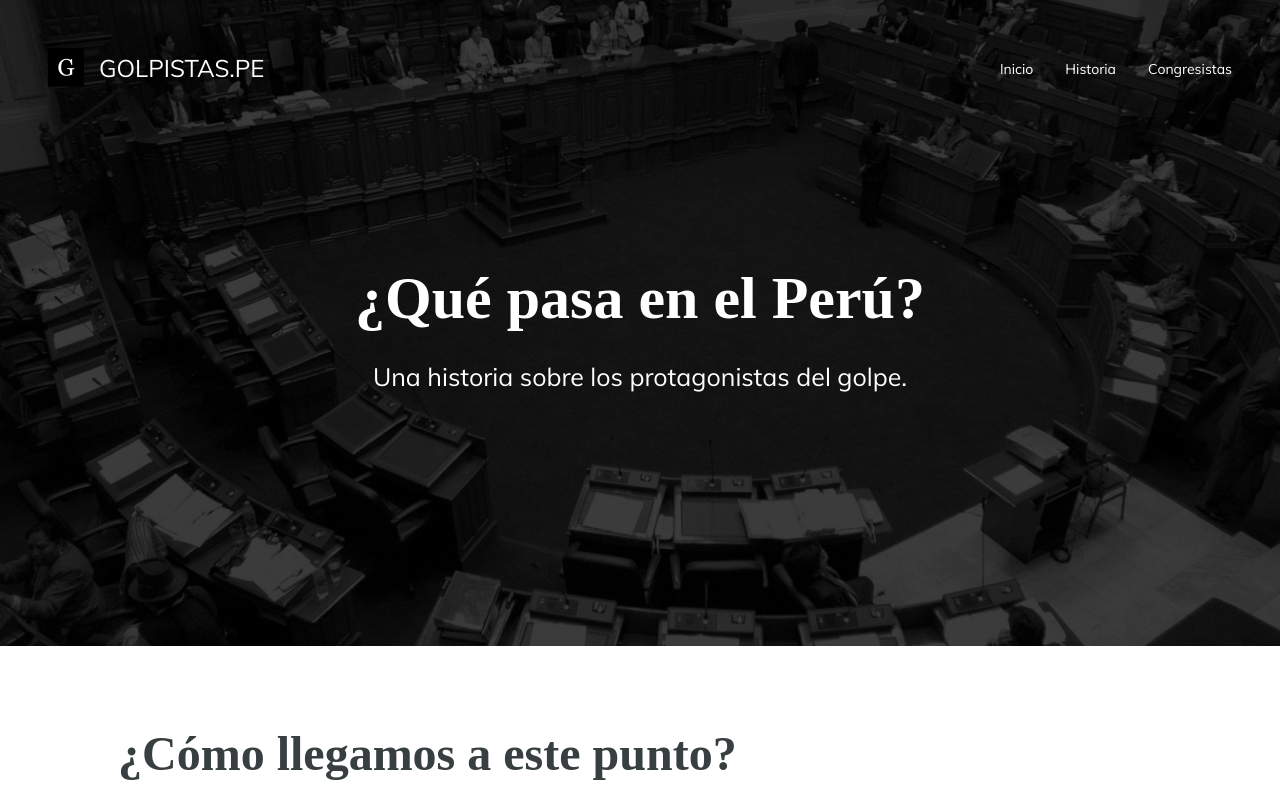
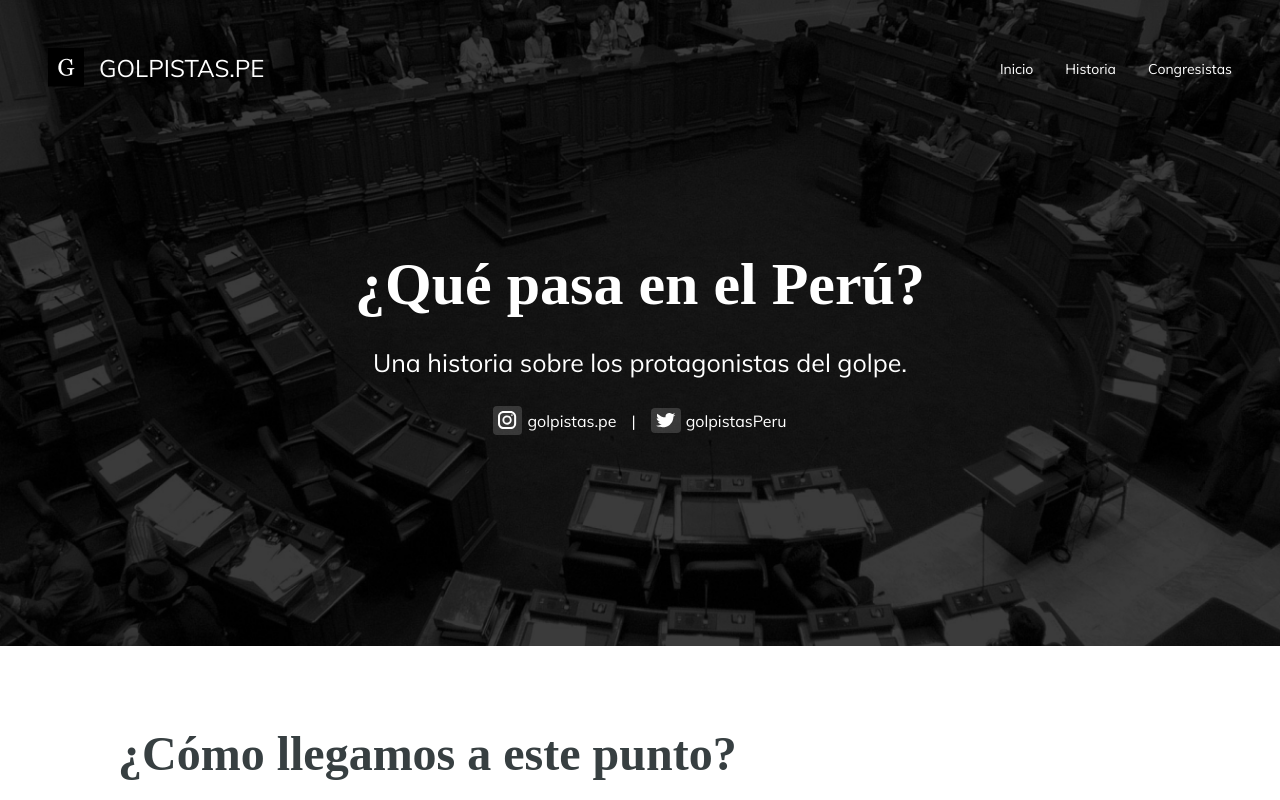
Before and after one commit to openpolitica/golpistas.pe, a Next.js app: page / in a window 1280 px wide. Shown: the top 800 px of the page. Built offline with nearby package versions, Linux system fonts and the light colour scheme; no server answers; a web font is replaced by a local one.

Commit message:
Add social icons

```diff
--- a/components/Header.js
+++ b/components/Header.js
@@ -1,5 +1,7 @@
 import Navbar from "./Navbar";
 import styles from "../styles/Header.module.css";
+import Instagram from "../icons/Instagram";
+import Twitter from "../icons/Twitter";
 
 export default function Header() {
   return (
@@ -10,6 +12,29 @@ export default function Header() {
         <p className={styles.description}>
           Una historia sobre los protagonistas del golpe.
         </p>
+        <div className={styles.socialIcons}>
+          <a
+            target="_blank"
+            rel="noopener"
+            href="https://www.instagram.com/golpistas.pe/"
+          >
+            <div className={styles.iconContainer}>
+              <Instagram />
+            </div>
+            <span>golpistas.pe</span>
+          </a>
+          <span className={styles.separator}>|</span>
+          <a
+            target="_blank"
+            rel="noopener"
+            href="https://twitter.com/golpistasPeru"
+          >
+            <div className={styles.iconContainer}>
+              <Twitter />
+            </div>
+            <span>golpistasPeru</span>
+          </a>
+        </div>
       </div>
     </div>
   );
--- /dev/null
+++ b/icons/Instagram.js
@@ -0,0 +1,14 @@
+export default function Instagram(props) {
+  return (
+    <svg width={19} height={19} viewBox="0 0 19 19" fill="none" {...props}>
+      <path
+        d="M12.55 18.085H5.61c-3.094 0-5.61-2.507-5.61-5.588v-6.91C0 2.504 2.516 0 5.61 0h6.94c3.093 0 5.609 2.505 5.609 5.586v6.91c.002 3.082-2.516 5.589-5.61 5.589zM5.61 2.015a3.581 3.581 0 00-3.586 3.571v6.91c0 1.97 1.608 3.571 3.586 3.571h6.94a3.581 3.581 0 003.585-3.57v-6.91c0-1.97-1.608-3.571-3.586-3.571H5.61z"
+        fill="#fff"
+      />
+      <path
+        d="M9.08 13.664c-2.56 0-4.642-2.073-4.642-4.621 0-2.549 2.082-4.622 4.641-4.622 2.56 0 4.64 2.073 4.64 4.622 0 2.548-2.08 4.62-4.64 4.62zm0-7.429a2.817 2.817 0 00-2.82 2.808 2.817 2.817 0 002.82 2.807c1.553 0 2.818-1.26 2.818-2.807A2.816 2.816 0 009.08 6.235zM14.74 4.151c0 .433-.351.781-.784.781a.782.782 0 01-.784-.78.783.783 0 011.568 0z"
+        fill="#fff"
+      />
+    </svg>
+  );
+}
--- /dev/null
+++ b/icons/Twitter.js
@@ -0,0 +1,10 @@
+export default function Twitter(props) {
+  return (
+    <svg width={20} height={15} viewBox="0 0 20 15" fill="none" {...props}>
+      <path
+        d="M16.09 1.078S15.077-.052 13.303 0c-2.1.064-4.05 1.246-3.825 4.275 0 0-3.163.886-8.086-3.418 0 0-1.583 2.375 1.217 4.612 0 0-.787.2-1.837-.337 0 0-.562 2.004 3.041 3.525 0 0-1.216.317-1.767 0 0 0 .321 2.13 3.558 2.639 0 0-1.663 1.52-5.6 1.478 0 0 8.187 3.851 13.862-1.099 4.052-3.534 3.49-8.253 3.49-8.253s1.193-.337 1.905-1.53c0 0-1.355.391-2.135.327 0 0 1.492-.856 1.608-1.869-.002-.001-1.276.833-2.642.727z"
+        fill="#fff"
+      />
+    </svg>
+  );
+}
--- a/styles/Header.module.css
+++ b/styles/Header.module.css
@@ -35,3 +35,30 @@
   font-size: 25px;
   font-weight: 400;
 }
+
+.socialIcons {
+  display: flex;
+  justify-content: center;
+  align-items: center;
+}
+
+.socialIcons a {
+  display: flex;
+  justify-content: center;
+  align-items: center;
+  cursor: pointer;
+}
+
+.iconContainer {
+  background-color: rgba(196, 196, 196, 0.22);
+  border-radius: 4px;
+  display: flex;
+  justify-content: center;
+  align-self: center;
+  padding: 5px;
+  margin-right: 5px;
+}
+
+.separator {
+  margin: 0 15px;
+}
```
